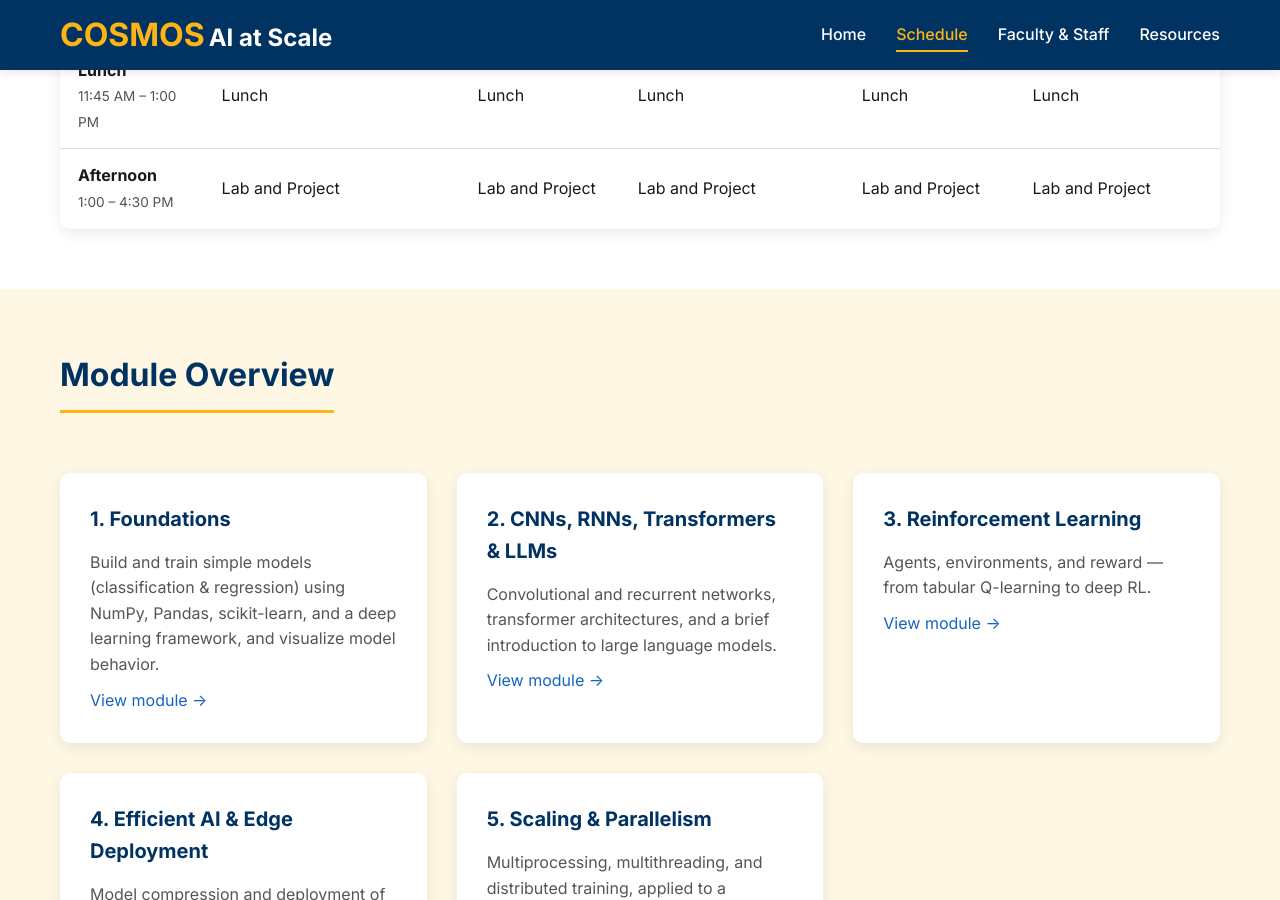
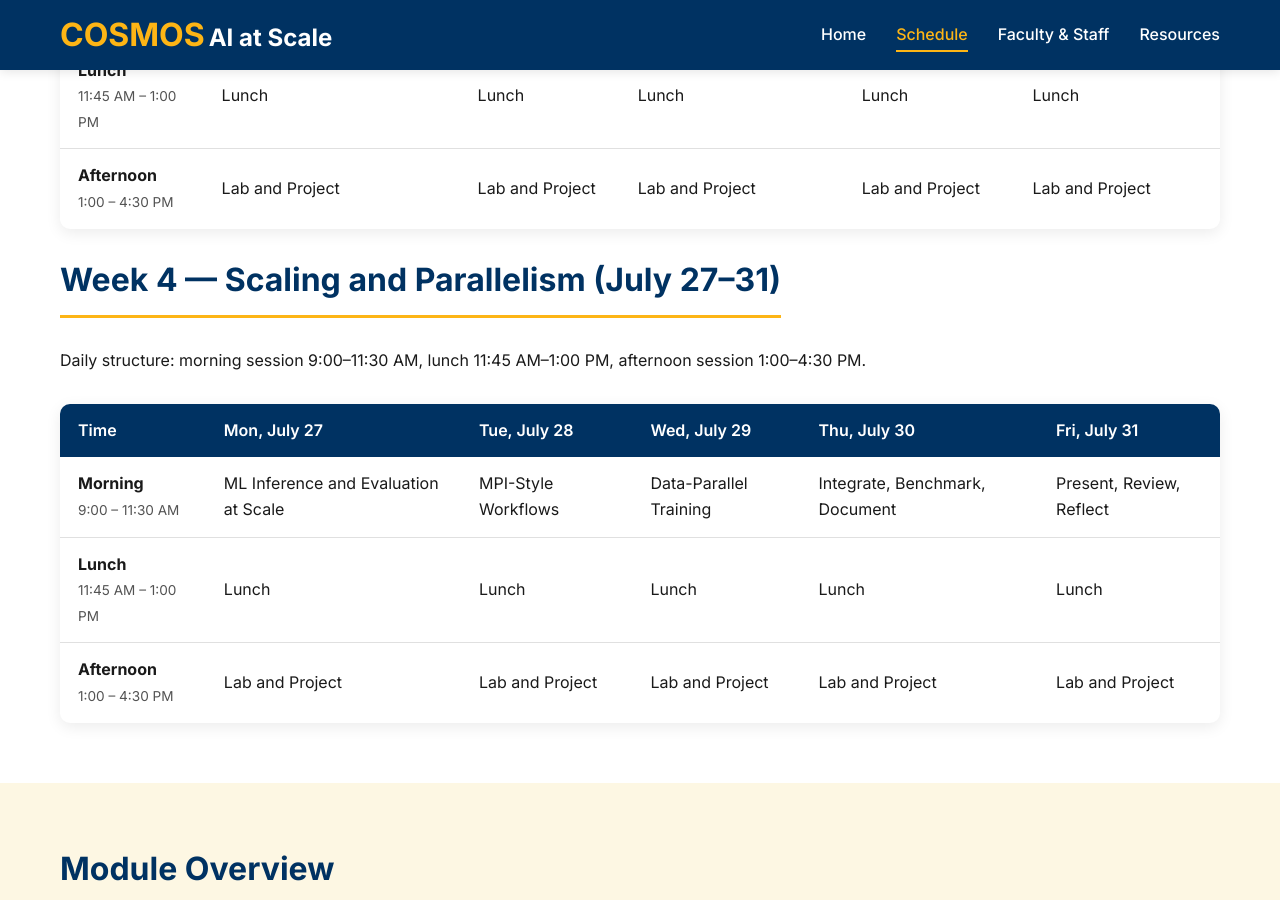
Before and after one commit to cosmos-ai-ucm/cosmos-ai-ucm.github.io, a Jekyll site: the page built from schedule.html, in a window 1280 px wide and 900 px high, scrolled down 2320 px. Built offline with Jekyll 4.4.1, drawn with Linux system fonts in a browser that asks for light colours.

Commit message:
Add schedule for Week 4 on Scaling and Parallelism

```diff
--- a/schedule.html
+++ b/schedule.html
@@ -187,6 +187,51 @@
     </table>
   </div>
 
+<br>
+      <div class="container">
+    <h2 class="section-title">Week 4 &mdash; Scaling and Parallelism (July 27&ndash;31)</h2>
+    <p>Daily structure: morning session 9:00&ndash;11:30 AM, lunch 11:45 AM&ndash;1:00 PM, afternoon session 1:00&ndash;4:30 PM.</p>
+    <table class="schedule-table">
+      <thead>
+        <tr>
+          <th>Time</th>
+          <th>Mon, July 27</th>
+          <th>Tue, July 28</th>
+          <th>Wed, July 29</th>
+          <th>Thu, July 30</th>
+          <th>Fri, July 31</th>
+        </tr>
+      </thead>
+      <tbody>
+        <tr>
+          <td><strong>Morning</strong><br><span style="font-weight:400;font-size:.85em;opacity:.75;">9:00 &ndash; 11:30 AM</span></td>
+          <td>ML Inference and Evaluation at Scale</td>
+          <td>MPI-Style Workflows</td>
+          <td>Data-Parallel Training</td>
+          <td>Integrate, Benchmark, Document</td>
+          <td>Present, Review, Reflect</td>
+        </tr>
+        <tr>
+          <td><strong>Lunch</strong><br><span style="font-weight:400;font-size:.85em;opacity:.75;">11:45 AM &ndash; 1:00 PM</span></td>
+          <td>Lunch</td>
+          <td>Lunch</td>
+          <td>Lunch</td>
+          <td>Lunch</td>
+          <td>Lunch</td>
+        </tr>
+        <tr>
+          <td><strong>Afternoon</strong><br><span style="font-weight:400;font-size:.85em;opacity:.75;">1:00 &ndash; 4:30 PM</span></td>
+          <td>Lab and Project</td>
+          <td>Lab and Project</td>
+          <td>Lab and Project</td>
+          <td>Lab and Project</td>
+          <td>Lab and Project</td>
+        </tr>
+      </tbody>
+    </table>
+  </div>
+
+
 </section>
 
 <section class="about">
```
